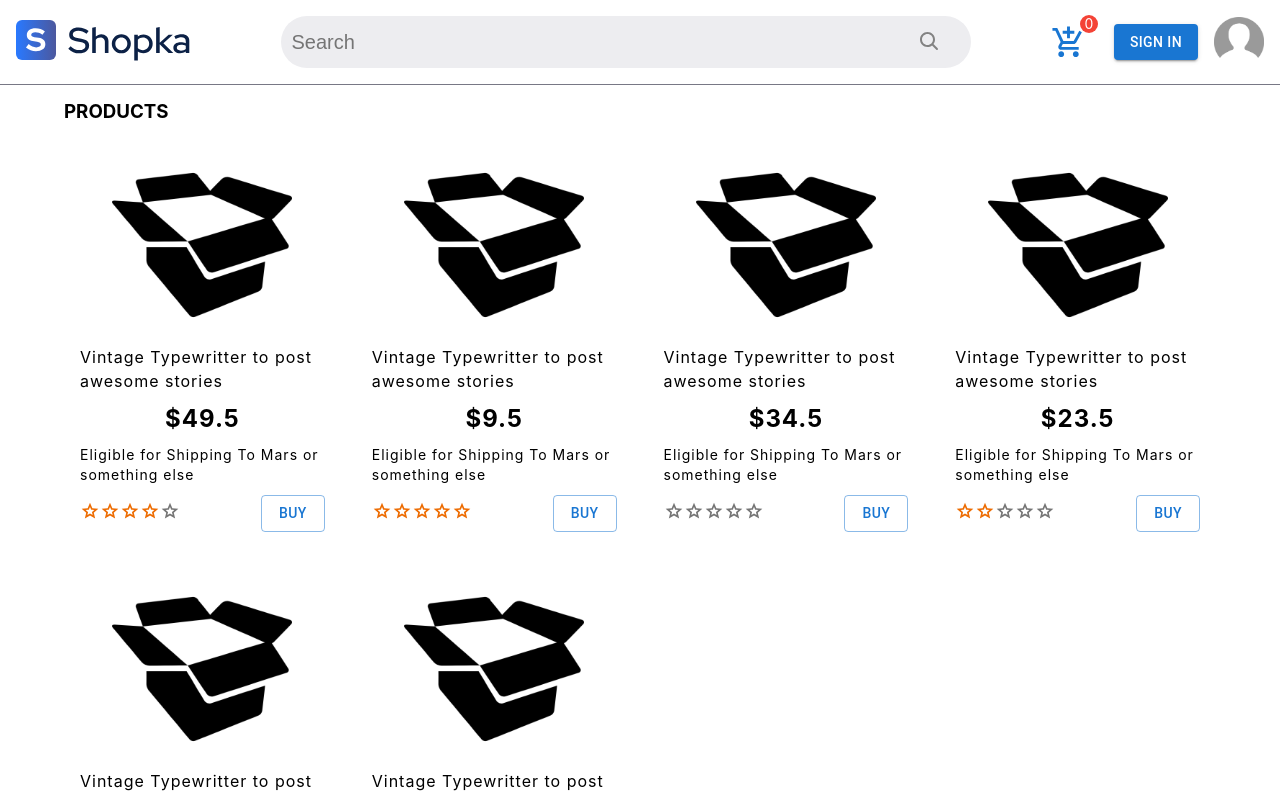
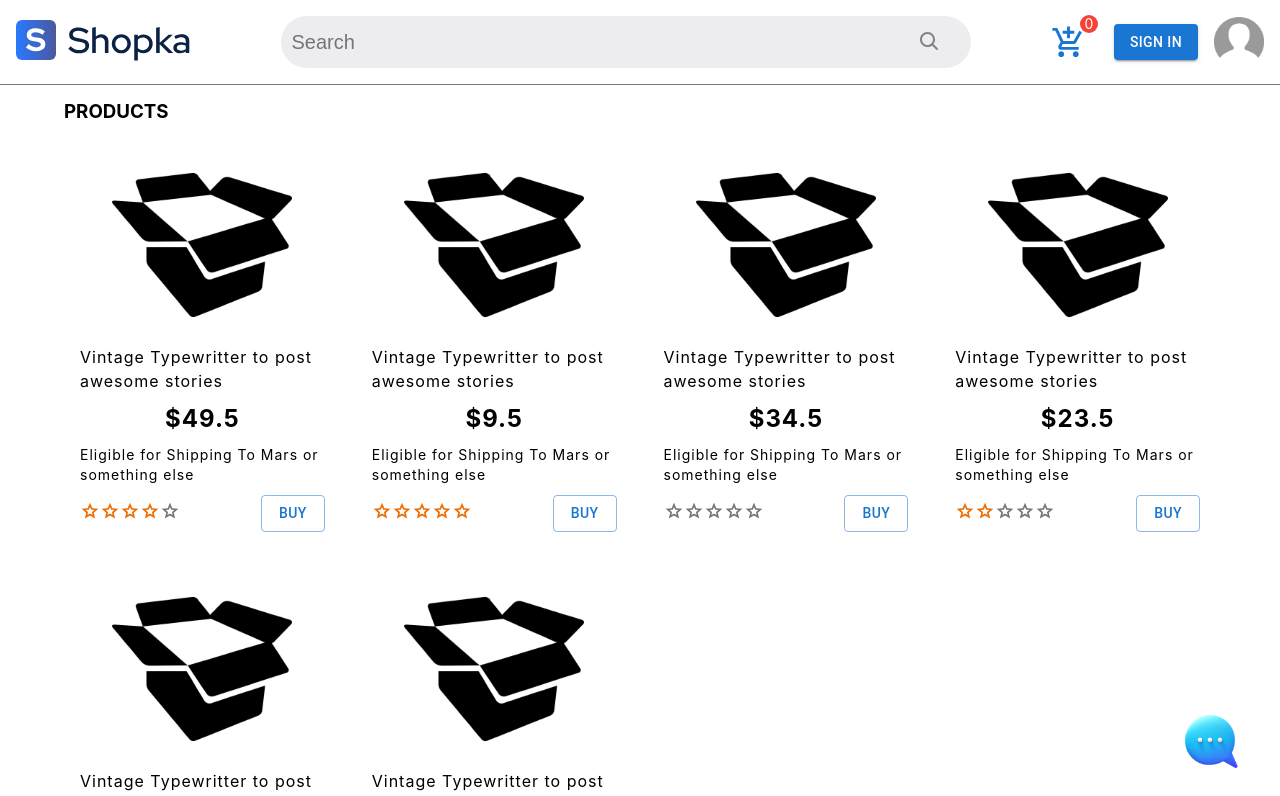
Before and after one commit to maxmajorov/online-store, a React (Create React App) app: page / in a window 1280 px wide. Shown: the top 796 px of the page. Built offline with nearby package versions, Linux system fonts and the light colour scheme.

Commit message:
add modal for chat, change auth reducer

```diff
--- /dev/null
+++ b/src/components/chat/Chat.module.scss
@@ -0,0 +1,21 @@
+.chat {
+  position: fixed;
+  bottom: 50px;
+  right: 70px;
+  display: flex;
+  align-items: center;
+  justify-content: center;
+  width: 355px;
+  height: 490px;
+  background-color: rgba(0,0,0,0.7);
+  opacity: 0;
+  pointer-events: none;
+  transition: 0.5s;
+  z-index: 200;
+
+}
+
+.active {
+  opacity: 1;
+  pointer-events: all;
+}
--- /dev/null
+++ b/src/components/chat/Chat.tsx
@@ -0,0 +1,22 @@
+import React, { useCallback, useEffect } from "react";
+import { authSelector } from "../../store/reducers/auth-reducer";
+import { useAppSelector } from "../../store/store";
+import classes from "./Chat.module.scss";
+
+type ChatType = {
+  active: boolean;
+  setActive: (value: boolean) => void;
+};
+
+export const Chat: React.FC<ChatType> = React.memo(({ active, setActive }) => {
+  const auth = useAppSelector(authSelector);
+
+  return (
+    <div
+      className={active ? `${classes.chat} ${classes.active}` : classes.modal}
+      onClick={() => setActive(!active)}
+    >
+      <h3>CHAT</h3>
+    </div>
+  );
+});
--- a/src/components/onlineStore/OnlineStore.module.scss
+++ b/src/components/onlineStore/OnlineStore.module.scss
@@ -1,4 +1,5 @@
 .wrapper {
+  position: relative;
 
   .productsList {
     display: grid;
@@ -59,4 +60,17 @@
     }
   }
 
+  .chatIcon {
+    position: fixed;
+    bottom: 30px;
+    right: 40px;
+    background-image: url('../../assets/img/chat-icon.png');
+    background-position: center;
+    background-repeat: no-repeat;
+    background-size: cover;
+    width: 60px;
+    height: 60px;
+    cursor: pointer;
+  }
+
 }
--- a/src/components/onlineStore/OnlineStore.tsx
+++ b/src/components/onlineStore/OnlineStore.tsx
@@ -1,8 +1,10 @@
-import React, { useEffect } from "react";
+import React, { useEffect, useState } from "react";
 import defProdImg from "../../assets/img/defProdLogo.png";
-import { Button } from "@mui/material";
+import { Button, IconButton, Tooltip } from "@mui/material";
+import SendIcon from "@mui/icons-material/Send";
 import { Grade } from "../grade/Grade";
 import classes from "./OnlineStore.module.scss";
+import { Chat } from "../chat/Chat";
 
 type ProductsType = {
   id: string;
@@ -59,6 +61,8 @@ const productsList: Array<ProductsType> = [
 ];
 
 export const OnlineStore: React.FC = React.memo(() => {
+  const [open, setOpen] = useState(false);
+
   return (
     <div className={classes.wrapper}>
       <h3>PRODUCTS</h3>
@@ -79,6 +83,16 @@ export const OnlineStore: React.FC = React.memo(() => {
           </div>
         ))}
       </div>
+
+      {!open ? (
+        <>
+          <Tooltip title="Write us!">
+            <div className={classes.chatIcon} onClick={() => setOpen(!open)} />
+          </Tooltip>
+        </>
+      ) : (
+        <Chat active={open} setActive={setOpen} />
+      )}
     </div>
   );
 });
--- a/src/store/reducers/auth-reducer.ts
+++ b/src/store/reducers/auth-reducer.ts
@@ -1,4 +1,4 @@
-import { createAsyncThunk, createSlice } from "@reduxjs/toolkit";
+import { createAsyncThunk, createSlice, PayloadAction } from "@reduxjs/toolkit";
 import { AxiosError } from "axios";
 import {
   handleServerAppError,
@@ -33,6 +33,7 @@ export const signInWithEmailAndPasswordTC = createAsyncThunk(
       const response = await signInWithEmailAndPassword(auth, email, password);
       if (response.user.uid) {
         thunkAPI.dispatch(setAppStatusAC({ status: "succeeded" }));
+        thunkAPI.dispatch(setAuthInstanceAC({ auth }));
         return;
       } else {
         return thunkAPI.rejectWithValue({
@@ -60,6 +61,7 @@ export const signInWithGoogleTC = createAsyncThunk(
 
       if (response.user.uid) {
         thunkAPI.dispatch(setAppStatusAC({ status: "succeeded" }));
+        thunkAPI.dispatch(setAuthInstanceAC({ auth }));
         return;
       } else {
         return thunkAPI.rejectWithValue({
@@ -100,8 +102,13 @@ const slice = createSlice({
   name: "auth",
   initialState: {
     isSignIn: false,
+    auth: {},
   },
-  reducers: {},
+  reducers: {
+    setAuthInstanceAC(state, action: PayloadAction<{ auth: any }>) {
+      state.auth = action.payload.auth;
+    },
+  },
   extraReducers(builder) {
     builder.addCase(signInWithGoogleTC.fulfilled, (state) => {
       state.isSignIn = true;
@@ -119,11 +126,12 @@ const slice = createSlice({
 
 export const authReducer = slice.reducer;
 
-// export const { setIsSignInWithGoogleAC, setIsSignInWithEmailAndPasswordAC
-//  } = slice.actions;
+export const { setAuthInstanceAC } = slice.actions;
 
 // ==== SELECTORS ====
 
 export const isSignInSelector = (state: RootStateType) => state.auth.isSignIn;
 
+export const authSelector = (state: RootStateType) => state.auth.auth;
+
 // ==== TYPES ====
```
Also changed, not shown: src/assets/img/chat-icon.png (added).
